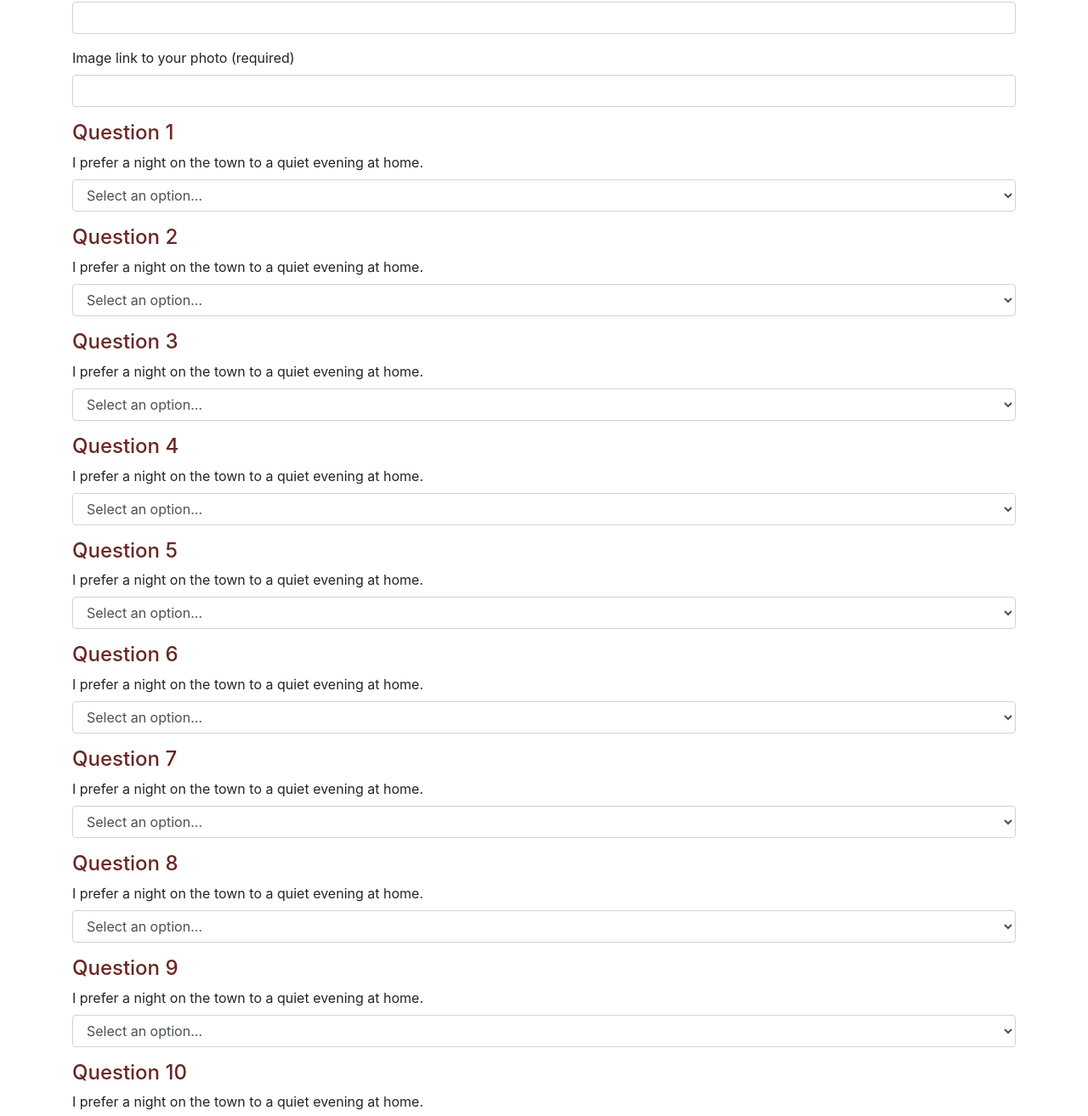
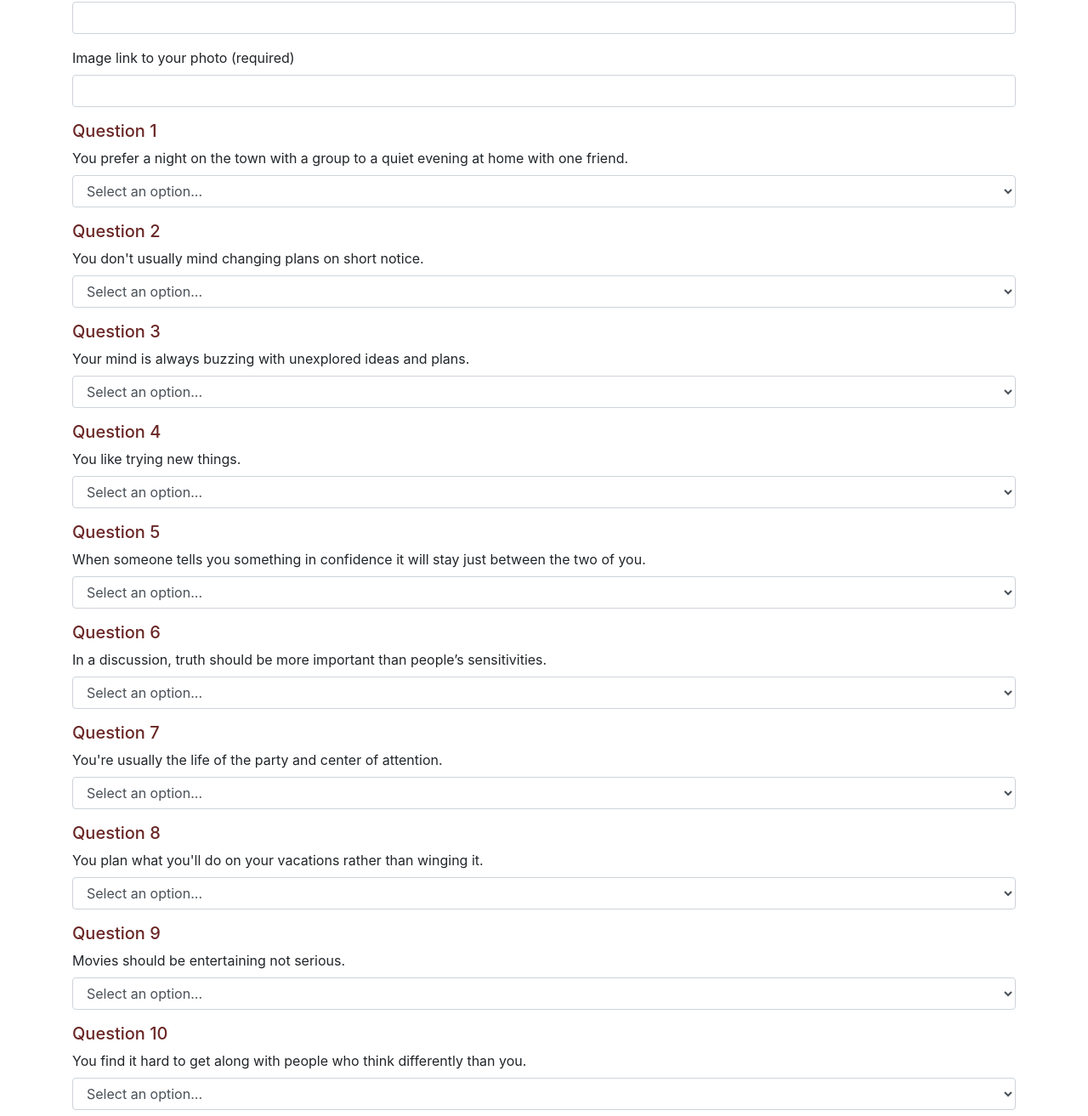
Before and after one commit to BourneID7/friend-finder, a website: page app/public/survey.html in a window 1280 px wide. Shown: the part 280-1593 px from the top of the page at 85% size. Drawn offline with nearby package versions, Linux system fonts and the light colour scheme.

Commit message:
wrote questions

```diff
--- a/app/public/assets/styles.css
+++ b/app/public/assets/styles.css
@@ -73,6 +73,6 @@
 main {
     margin-top: 20px;
 }
-h4 {
+h4, h5 {
     color: #6a2726;
 }
--- a/app/public/survey.html
+++ b/app/public/survey.html
@@ -27,8 +27,8 @@
             </div>
 
             <div class="form-group">
-                <h4>Question 1</h4>
-                <label for="question1">I prefer a night on the town to a quiet evening at home.</label>
+                <h5>Question 1</h5>
+                <label for="question1">You prefer a night on the town with a group to a quiet evening at home with one friend.</label>
                 <select class="form-control" id="question1">
                 <option selected>Select an option...</option>
                 <option>1 (strongly disagree)</option>
@@ -40,8 +40,8 @@
             </div>
 
             <div class="form-group">
-                <h4>Question 2</h4>
-                <label for="question2">I prefer a night on the town to a quiet evening at home.</label>
+                <h5>Question 2</h5>
+                <label for="question2">You don't usually mind changing plans on short notice.</label>
                 <select class="form-control" id="question2">
                 <option selected>Select an option...</option>
                 <option>1 (strongly disagree)</option>
@@ -53,8 +53,8 @@
             </div>
 
             <div class="form-group">
-                <h4>Question 3</h4>
-                <label for="question3">I prefer a night on the town to a quiet evening at home.</label>
+                <h5>Question 3</h5>
+                <label for="question3">Your mind is always buzzing with unexplored ideas and plans.</label>
                 <select class="form-control" id="question3">
                 <option selected>Select an option...</option>
                 <option>1 (strongly disagree)</option>
@@ -66,8 +66,8 @@
             </div>
 
             <div class="form-group">
-                <h4>Question 4</h4>
-                <label for="question4">I prefer a night on the town to a quiet evening at home.</label>
+                <h5>Question 4</h5>
+                <label for="question4">You like trying new things.</label>
                 <select class="form-control" id="question4">
                 <option selected>Select an option...</option>
                 <option>1 (strongly disagree)</option>
@@ -79,8 +79,8 @@
             </div>
 
             <div class="form-group">
-                <h4>Question 5</h4>
-                <label for="question5">I prefer a night on the town to a quiet evening at home.</label>
+                <h5>Question 5</h5>
+                <label for="question5">When someone tells you something in confidence it will stay just between the two of you.</label>
                 <select class="form-control" id="question5">
                 <option selected>Select an option...</option>
                 <option>1 (strongly disagree)</option>
@@ -92,8 +92,8 @@
             </div>
 
             <div class="form-group">
-                <h4>Question 6</h4>
-                <label for="question6">I prefer a night on the town to a quiet evening at home.</label>
+                <h5>Question 6</h5>
+                <label for="question6">In a discussion, truth should be more important than people’s sensitivities.</label>
                 <select class="form-control" id="question6">
                 <option selected>Select an option...</option>
                 <option>1 (strongly disagree)</option>
@@ -105,8 +105,8 @@
             </div>
 
             <div class="form-group">
-                <h4>Question 7</h4>
-                <label for="question7">I prefer a night on the town to a quiet evening at home.</label>
+                <h5>Question 7</h5>
+                <label for="question7">You're usually the life of the party and center of attention.</label>
                 <select class="form-control" id="question7">
                 <option selected>Select an option...</option>
                 <option>1 (strongly disagree)</option>
@@ -118,8 +118,8 @@
             </div>
 
             <div class="form-group">
-                <h4>Question 8</h4>
-                <label for="question8">I prefer a night on the town to a quiet evening at home.</label>
+                <h5>Question 8</h5>
+                <label for="question8">You plan what you'll do on your vacations rather than winging it.</label>
                 <select class="form-control" id="question8">
                 <option selected>Select an option...</option>
                 <option>1 (strongly disagree)</option>
@@ -131,8 +131,8 @@
             </div>
 
             <div class="form-group">
-                <h4>Question 9</h4>
-                <label for="question9">I prefer a night on the town to a quiet evening at home.</label>
+                <h5>Question 9</h5>
+                <label for="question9">Movies should be entertaining not serious.</label>
                 <select class="form-control" id="question9">
                 <option selected>Select an option...</option>
                 <option>1 (strongly disagree)</option>
@@ -144,8 +144,8 @@
             </div>
 
             <div class="form-group">
-                <h4>Question 10</h4>
-                <label for="question10">I prefer a night on the town to a quiet evening at home.</label>
+                <h5>Question 10</h5>
+                <label for="question10">You find it hard to get along with people who think differently than you.</label>
                 <select class="form-control" id="question10">
                 <option selected>Select an option...</option>
                 <option>1 (strongly disagree)</option>
```
Also changed, not shown: package.json (added, +24 -0 lines), server.js (+11 -0 lines), 2 other files.
